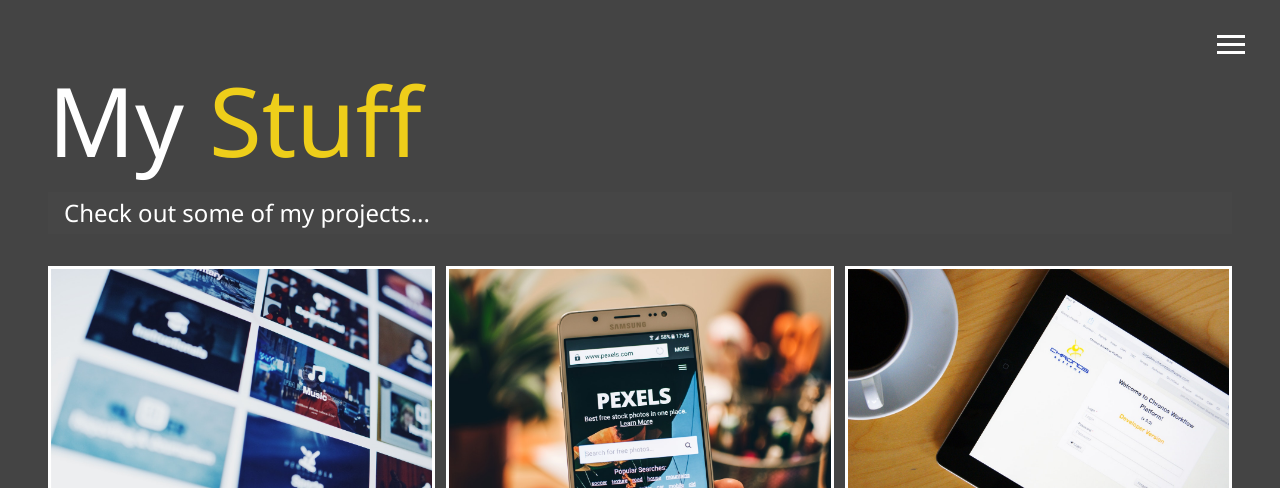
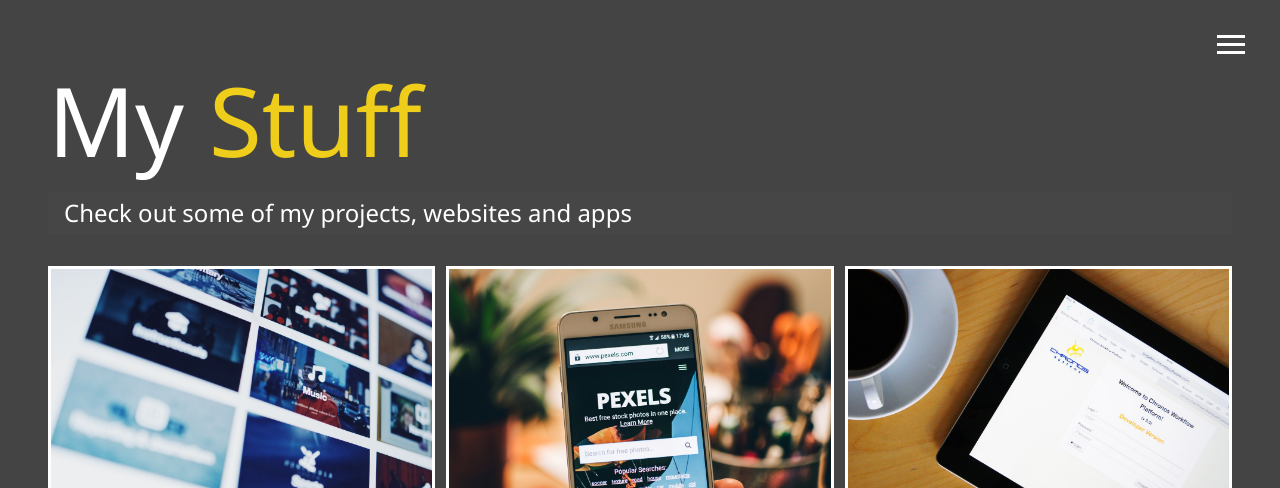
Before and after one commit to gadgetboy27/portfolio, a website: page dist/work.html in a window 1280 px wide. Shown: the top 488 px of the page. Drawn offline with Linux system fonts and the light colour scheme.

Commit message:
added text

```diff
--- a/dist/work.html
+++ b/dist/work.html
@@ -54,7 +54,7 @@
       <span class="text-secondary">Stuff</span>
     </h1>
     <h2 class="sm-heading">
-      Check out some of my projects...
+      Check out some of my projects, websites and apps
     </h2>
     <div class="projects">
       <div class="item">
```
